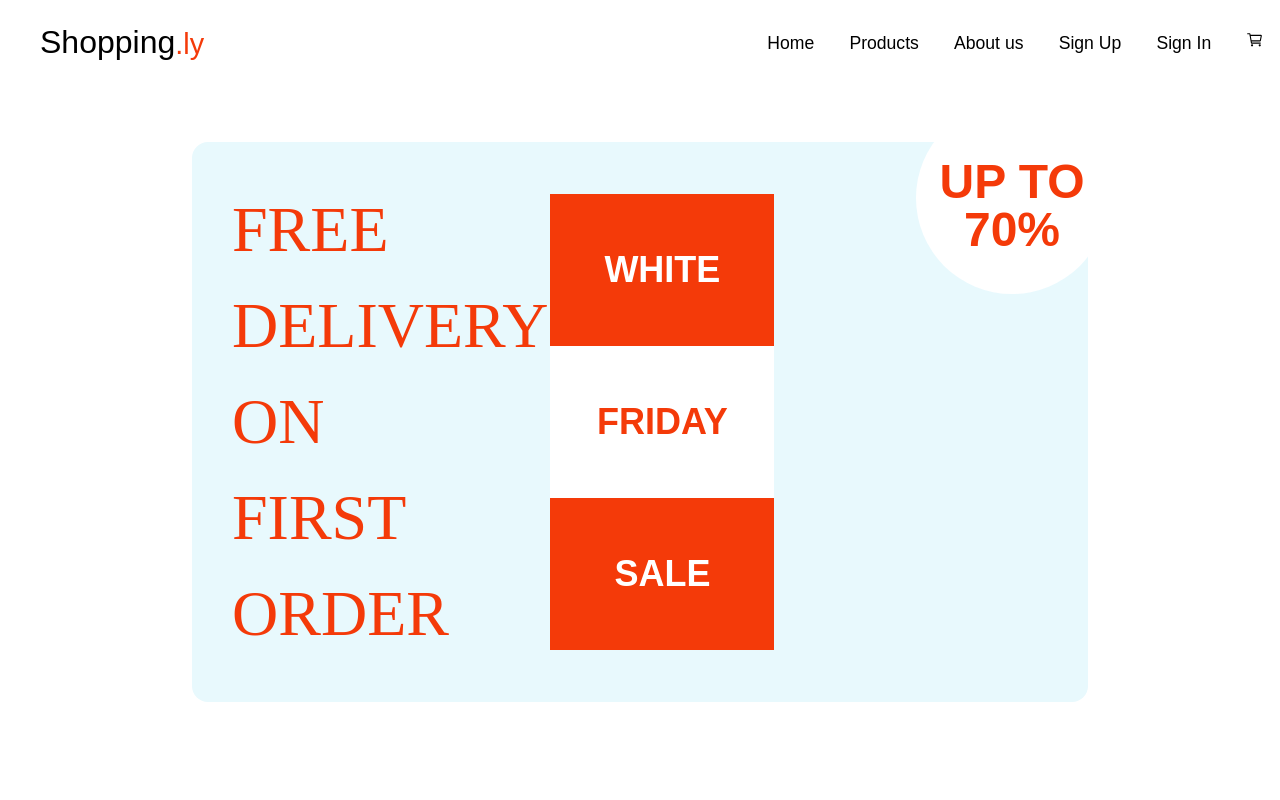
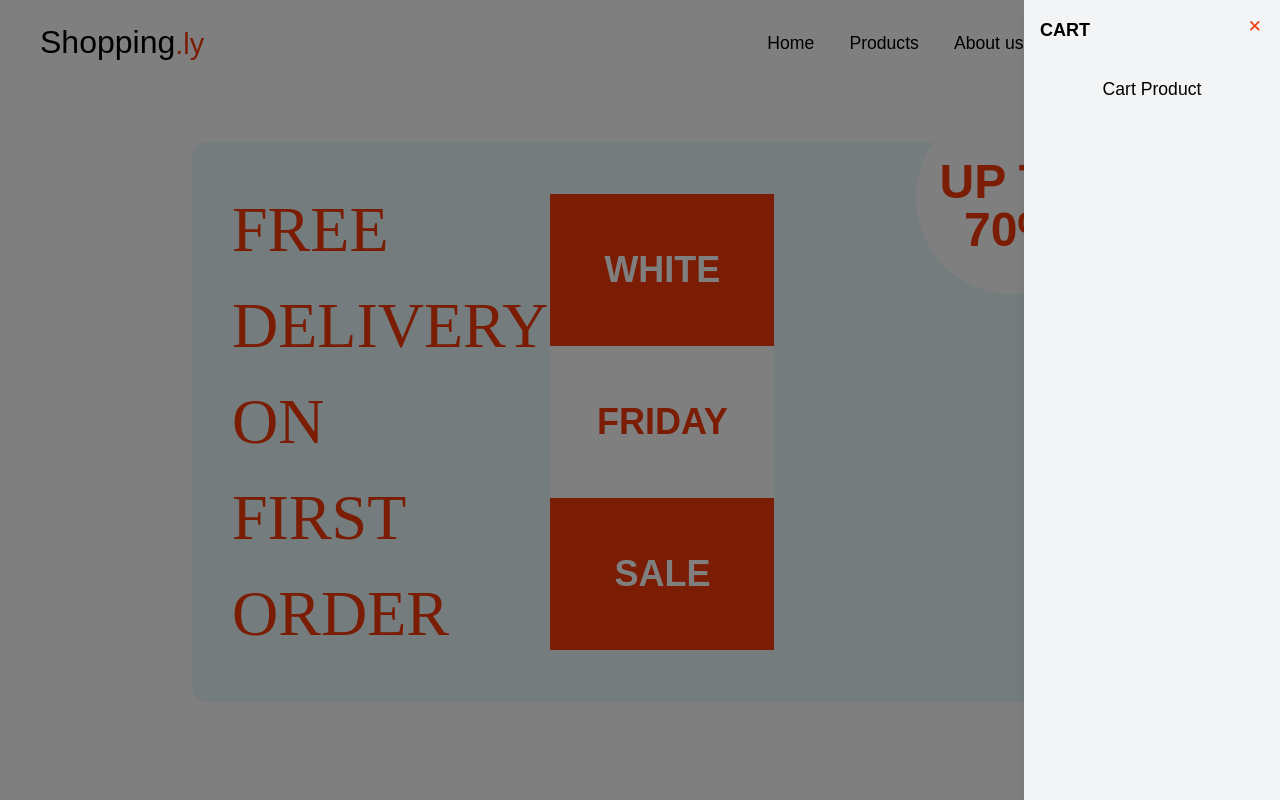
Before and after one commit to iY001/Shoppingly, a React (Create React App) app: page / in a window 1280 px wide. Both pictures are taken after a click on the button 1257 px from the left and 42 px from the top of the page. Shown: the top 800 px of the page. Built offline with nearby package versions, Linux system fonts and the light colour scheme.

Commit message:
Cart --fix

```diff
--- /dev/null
+++ b/src/Components/CartProduct.jsx
@@ -0,0 +1,9 @@
+import React from 'react'
+
+function CartProduct() {
+  return (
+    <div className='mt-8 w-full text-center'>Cart Product</div>
+  )
+}
+
+export default CartProduct
--- a/src/Components/Navbar.jsx
+++ b/src/Components/Navbar.jsx
@@ -1,49 +1,73 @@
-import React, { useState } from 'react'
+import React, { useEffect, useState } from 'react';
 import { Link } from 'react-router-dom';
+import CartProduct from './CartProduct';
 
-function Navbar(props) {
+function Navbar({ open, setOpen }) {
+    const [openSide, setOpenSide] = useState(false);
 
-    const [links, setLinks] = useState([
-        {
-            page: "Home",
-            url: "/"
-        }, {
-            page: "Products",
-            url: "/products"
-        }, {
-            page: "About us",
-            url: "/aboutus"
-        }]);
+    const CartHandler = () => {
+        setOpenSide(!openSide);
+    };
+    useEffect(()=>{
+        setOpenSide(false)
+    },[])
+    const links = [
+        { page: 'Home', url: '/' },
+        { page: 'Products', url: '/products' },
+        { page: 'About us', url: '/aboutus' },
+    ];
+
     return (
         <>
             <div className="relative z-10 md:bg-white bg-[#F4F4F4]">
                 <div className="container mx-auto flex justify-between items-center align-middle py-3 bg-[#F4F4F4] md:bg-white ">
+                    {/* Your logo and mobile menu button */}
                     <div className="cursor-pointer mx-[-65px] md:mx-[-40px] mt-[-6px] md:mt-[-2px] py-2">
                         <h2 className="flex items-end font-normal text-[2rem] mx-[2.5em]">
                             Shopping
                             <p className="text-[#F43A09] text-[1.8rem]">.ly</p>
                         </h2>
                     </div>
+                    {/* Mobile menu button */}
                     <nav>
                         <span className="bg-[#F4F4F4] md:bg-white text-[#F43A09] duration-500 text-3xl mx-6 align-middle md:hidden block">
-                            <button className="mr-6">
+                            <button onClick={CartHandler} className="mr-6">
                                 <ion-icon name="cart-outline"></ion-icon>
                             </button>
-                            <button>
-                                <ion-icon
-                                    onClick={() => props.setOpen(!props.open)}
-                                    name={props.open ? "close" : "menu"}
-                                ></ion-icon>
+                            {openSide && (
+                                <>
+                                    <div className="fixed inset-0 overflow-hidden z-50">
+                                        {/* Overlay */}
+                                        <div
+                                            className="fixed inset-0 bg-black opacity-50 transition-opacity"
+                                            onClick={CartHandler}
+                                        ></div>
+                                        {/* Sidebar */}
+                                        <div className="fixed inset-y-0 right-0 w-64 bg-gray-100 z-50 shadow-lg">
+                                            {/* Sidebar content */}
+                                            <div className="p-4">
+                                                <h2 className="text-lg font-bold mb-4 text-[#F43A09]">CART</h2>
+                                                <button
+                                                    className="fixed top-2 right-2 text-[#F43A09] p-2"
+                                                    onClick={CartHandler}
+                                                >
+                                                    <ion-icon name='close'></ion-icon>
+                                                </button>
+                                                <CartProduct />
+                                            </div>
+                                        </div>
+                                    </div>
+                                    {/* Button to toggle sidebar */}
+
+                                </>
+                            )}
+                            <button onClick={() => setOpen(!open)}>
+                                <ion-icon name={open ? 'close' : 'menu'}></ion-icon>
                             </button>
                         </span>
-                        <ul
-                            className={`flex flex-col md:flex-row bg-[#F4F4F4] md:bg-white items-center text-[1.1rem] gap-[2em] md:flex md:items-center md:px-4 z-[-20] md:z-auto absolute md:static
-         w-full md:w-auto left-0 py-6 md:py-0 pl-7 md:pl-0 opacity-0 md:opacity-100
-        top-[-400px] transition-all ease-in duration-500 ${props.open ? "top-[60px] opacity-100" : "top-[-80px] opacity-0"
-                                } `}
-                        >
-                            {links.map((link, id) => {
-                                return (
+                        {/* Links */}
+                        <ul className={`flex flex-col md:flex-row bg-[#F4F4F4] md:bg-white items-center text-[1.1rem] gap-[2em] md:flex md:items-center md:px-4 z-[-20] md:z-auto absolute md:static w-full md:w-auto left-0 py-6 md:py-0 pl-7 md:pl-0 opacity-0 md:opacity-100 top-[-400px] transition-all ease-in duration-500 ${open ? "top-[60px] opacity-100" : "top-[-80px] opacity-0"}`}>
+                            {links.map((link, id) => (
                                 <li key={id}>
                                     <Link
                                         className="text-black font-medium hover:opacity-[0.7] hover:text-[#F43A09]"
@@ -52,29 +76,57 @@ function Navbar(props) {
                                         {link.page}
                                     </Link>
                                 </li>
-                                );
-                            })}
-                            <Link to={'/signup'} className="md:bg-[#f0f0f0] md:px-[1.2rem] md:py-2 md:rounded-3xl hover:text-[#F43A09] font-medium  md:transition-all">
+                            ))}
+                            <Link
+                                to="/signup"
+                                className="md:bg-[#f0f0f0] md:px-[1.2rem] md:py-2 md:rounded-3xl hover:text-[#F43A09] font-medium  md:transition-all"
+                            >
                                 Sign Up
                             </Link>
-                            <Link to={'/signin'} className="md:bg-[#f0f0f0] md:px-[1.2rem] md:py-2 md:rounded-3xl hover:text-[#F43A09] font-medium  md:transition-all">
+                            <Link
+                                to="/signin"
+                                className="md:bg-[#f0f0f0] md:px-[1.2rem] md:py-2 md:rounded-3xl hover:text-[#F43A09] font-medium  md:transition-all"
+                            >
                                 Sign In
                             </Link>
-                            {!props.open && (
-                                <button className="bg-white w-100 md:bg-[#F43A09] md:text-white md:text-2xl md:px-[0.4rem] md:py-[0.2rem] md:rounded-xl md:transition-all">
+                            {!open && (
+                                <button onClick={CartHandler} className="bg-white w-100 md:bg-[#F43A09] md:text-white md:text-2xl md:px-[0.4rem] md:py-[0.2rem] md:rounded-xl md:transition-all">
                                     <ion-icon name="cart-outline"></ion-icon>
                                 </button>
                             )}
+                            {openSide && (
+                                <>
+                                    <div className="fixed inset-0 overflow-hidden z-50">
+                                        {/* Overlay */}
+                                        <div
+                                            className="fixed inset-0 bg-black opacity-50 transition-opacity"
+                                            onClick={CartHandler}
+                                        ></div>
+                                        {/* Sidebar */}
+                                        <div className="fixed inset-y-0 right-0 w-64 bg-gray-100 z-50 shadow-lg">
+                                            {/* Sidebar content */}
+                                            <div className="p-4">
+                                                <h2 className="text-lg font-bold mb-4">CART</h2>
+                                                <button
+                                                    className="fixed top-2 right-2 text-[#F43A09] p-2"
+                                                    onClick={CartHandler}
+                                                >
+                                                    <ion-icon name='close'></ion-icon>
+                                                </button>
+                                                <CartProduct />
+                                            </div>
+                                        </div>
+                                    </div>
+                                    {/* Button to toggle sidebar */}
+
+                                </>
+                            )}
                         </ul>
                     </nav>
-                    {/* Navbar */}
                 </div>
-                {/* Container */}
             </div>
-
-            {/* Navbar */}
         </>
-    )
+    );
 }
 
-export default Navbar
+export default Navbar;
--- a/src/Pages/Products.jsx
+++ b/src/Pages/Products.jsx
@@ -15,7 +15,7 @@ function Products() {
   return (
     <>
       <Navbar open={open} setOpen={setOpen} />
-      <div className={`w-full mt-6 relative ${open ? "z-0" : 'z-20'} mx-auto mb-24`}>
+      <div className={`w-full mt-6 relative ${open ? "z-[-1]" : 'z-10'} z-[0] mx-auto mb-24`}>
         <SearchBar />
         <div className='flex flex-wrap justify-center'>
           <ProductCard width={width}/>
```
Lines whose indentation alone changed are shown as unchanged.
